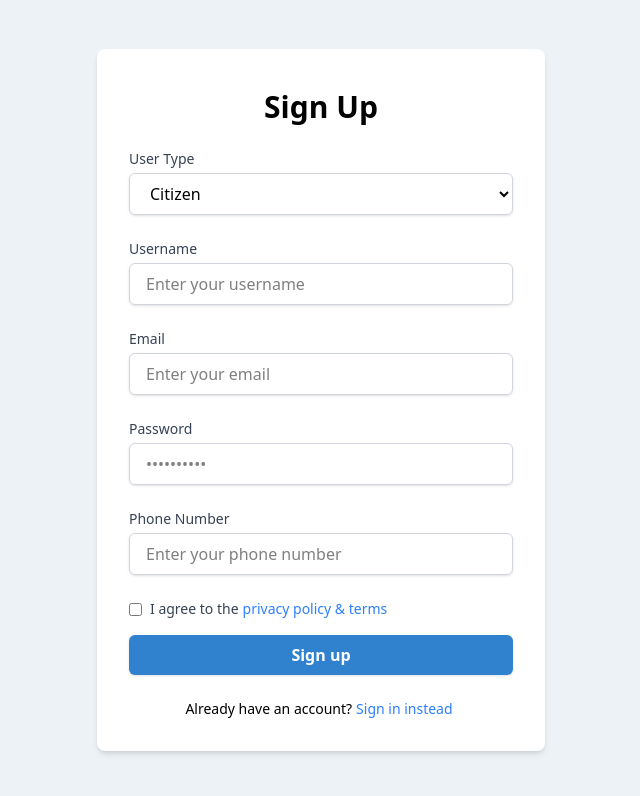
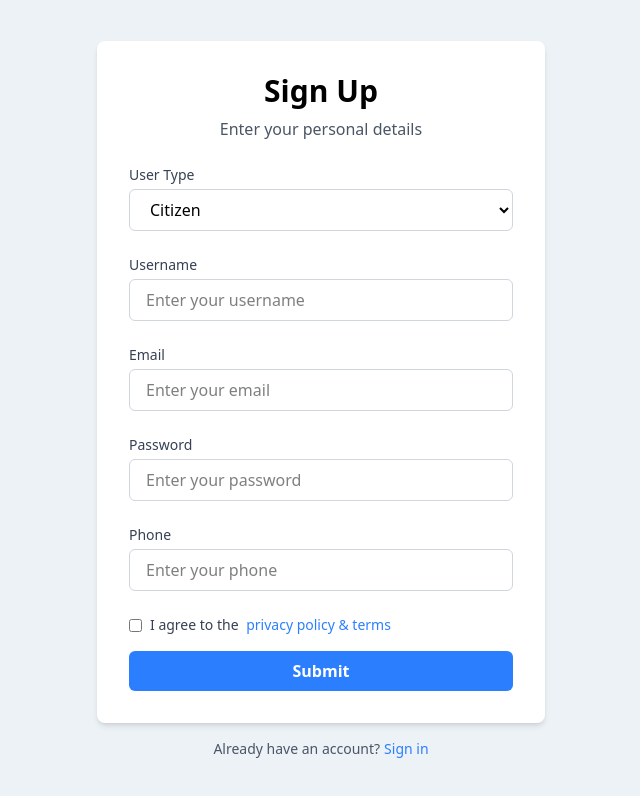
Before and after one commit to Kshitij04Poojary/54-GeoGuardian, a React (Vite) app in the folder frontend/: page /register in a window 1280 px wide. Shown: the top 796 px of the page, without its empty margins (319-959 px from the left). Built offline with nearby package versions, Linux system fonts and the light colour scheme.

Commit message:
register and plus
register and plus

```diff
--- a/frontend/src/components/chats/ChatWindow.jsx
+++ b/frontend/src/components/chats/ChatWindow.jsx
@@ -4,7 +4,7 @@ import { IoMdMore } from "react-icons/io";
 
 const ChatWindow = () => {
     return (
-        <div className="flex-1 flex flex-col justify-between bg-white h-screen p-8">
+        <div className="flex-1 flex flex-col justify-between bg-white h-screen">
             {/* Header with Contact Name */}
             <div className="flex items-center justify-between p-4 border-b border-gray-300 bg-[#F9FAFC]">
                 <div className='flex'>
--- a/frontend/src/pages/Register.jsx
+++ b/frontend/src/pages/Register.jsx
@@ -1,43 +1,87 @@
 import { useState } from 'react';
-import { useNavigate } from 'react-router-dom';
 import { Link } from 'react-router-dom';
+import { Upload } from 'lucide-react';
 
 function Register() {
-    const [username, setUsername] = useState('');
-    const [name, setName] = useState('');
-    const [email, setEmail] = useState('');
-    const [password, setPassword] = useState('');
-    const [userType, setUserType] = useState('Citizen'); // Default selection
-    const [phone, setPhone] = useState('');
+    const [step, setStep] = useState(1);
+    const [formData, setFormData] = useState({
+        username: '',
+        name: '',
+        email: '',
+        password: '',
+        userType: 'Citizen',
+        phone: '',
+    });
+    const [idProof, setIdProof] = useState(null);
+    const [addressProof, setAddressProof] = useState(null);
 
-    const handleSubmit = async (e) => {
-        e.preventDefault();
-        // Handle registration logic here
+    const handleInputChange = (e) => {
+        const { name, value } = e.target;
+        setFormData((prevData) => ({
+            ...prevData,
+            [name]: value,
+        }));
     };
 
+    const handleFileUpload = (type, e) => {
+        if (e.target.files.length > 0) {
+            const file = e.target.files[0];
+            if (type === 'id') {
+                setIdProof(file);
+            } else if (type === 'address') {
+                setAddressProof(file);
+            }
+        }
+    };
+
+    const removeDocument = (type) => {
+        if (type === 'id') {
+            setIdProof(null);
+        } else if (type === 'address') {
+            setAddressProof(null);
+        }
+    };
+
+    const handleSubmit = (e) => {
+        e.preventDefault();
+        console.log("Form submitted:", { formData, idProof, addressProof });
+        // Submit form logic here
+    };
+
+    const isMultiStep = formData.userType === "NGO" || formData.userType === "Organization";
+
     return (
-        <div className="min-h-screen flex items-center justify-center bg-[#EDF2F7]">
+        <div className="min-h-screen flex items-center justify-center bg-[#EDF2F7] p-6">
             <div className="w-full max-w-md">
+                {isMultiStep && (
+                    <div className="mb-6 flex items-center justify-center">
+                        <div className="flex items-center">
+                            <div className={`w-12 h-12 rounded-full flex items-center justify-center text-sm font-semibold
+                          ${step === 1 ? 'bg-blue-500 text-white' : 'bg-green-500 text-white'}`}> 1 </div>
+                        </div>
+                        <div className="w-16 h-1 bg-gray-300 relative flex items-center">
+                            <div className={`h-1 ${step >= 2 ? 'bg-green-500' : 'bg-gray-300'} w-full`}></div>
+                        </div>
+                        <div className="flex items-center">
+                            <div className={`w-12 h-12 rounded-full flex items-center justify-center text-sm font-semibold
+                          ${step === 2 ? 'bg-blue-500 text-white' : step === 1 ? 'bg-gray-300 text-gray-600' : 'bg-green-500 text-white'}`}> 2 </div>
+                        </div>
+                    </div>
+                )}
+
                 <div className="bg-white shadow-md rounded-lg p-8">
-                    {/* Register Card */}
+                    {!isMultiStep || step === 1 ? (
+                        <>
                             <div className="text-center mb-6">
-                        <h2 className="text-3xl font-bold mt-2">Sign Up</h2>
+                                <h2 className="text-3xl font-bold">Sign Up</h2>
+                                <p className="text-gray-600 mt-2">Enter your personal details</p>
                             </div>
-                    <form id="formAuthentication" className="space-y-6" onSubmit={handleSubmit}>
 
-                        {/* User Type Dropdown */}
+                            <form className="space-y-6" onSubmit={isMultiStep ? (e) => { e.preventDefault(); setStep(2); } : handleSubmit}>
                                 <div>
-                            <label htmlFor="userType" className="block mb-1 text-sm font-medium text-gray-700">
-                                User Type
-                            </label>
-                            <select
-                                id="userType"
-                                name="userType"
-                                value={userType}
-                                onChange={(e) => setUserType(e.target.value)}
-                                className="w-full px-4 py-2 border border-gray-300 rounded-md shadow-sm focus:ring-blue-500 focus:border-blue-500"
-                                required
-                            >
+                                    <label className="block mb-1 text-sm font-medium text-gray-700">User Type</label>
+                                    <select name="userType" value={formData.userType} onChange={handleInputChange}
+                                        className="w-full px-4 py-2 border border-gray-300 rounded-md focus:ring-blue-500 focus:border-blue-500">
                                         <option value="Admin">Admin</option>
                                         <option value="Organization">Organization</option>
                                         <option value="NGO">NGO</option>
@@ -45,92 +89,89 @@ function Register() {
                                     </select>
                                 </div>
 
-                        {/* Username Input */}
-                        <div>
-                            <label htmlFor="username" className="block mb-1 text-sm font-medium text-gray-700">Username</label>
-                            <input
-                                type="text"
-                                className="w-full px-4 py-2 border border-gray-300 rounded-md shadow-sm focus:ring-blue-500 focus:border-blue-500"
-                                id="username"
-                                name="username"
-                                value={username}
-                                onChange={e => setUsername(e.target.value)}
-                                placeholder="Enter your username"
-                                required
-                            />
+                                {["username", "email", "password", "phone"].map((field) => (
+                                    <div key={field}>
+                                        <label className="block mb-1 text-sm font-medium text-gray-700">
+                                            {field.charAt(0).toUpperCase() + field.slice(1)}
+                                        </label>
+                                        <input type={field === "password" ? "password" : field === "email" ? "email" : "text"}
+                                            name={field} value={formData[field]} onChange={handleInputChange}
+                                            className="w-full px-4 py-2 border border-gray-300 rounded-md focus:ring-blue-500 focus:border-blue-500"
+                                            placeholder={`Enter your ${field}`} required />
                                     </div>
+                                ))}
 
-                        {/* Email Input */}
-                        <div>
-                            <label htmlFor="email" className="block mb-1 text-sm font-medium text-gray-700">Email</label>
-                            <input
-                                type="email"
-                                className="w-full px-4 py-2 border border-gray-300 rounded-md shadow-sm focus:ring-blue-500 focus:border-blue-500"
-                                id="email"
-                                name="email"
-                                value={email}
-                                onChange={e => setEmail(e.target.value)}
-                                placeholder="Enter your email"
-                                required
-                            />
-                        </div>
-
-                        {/* Password Input */}
-                        <div>
-                            <label htmlFor="password" className="block mb-1 text-sm font-medium text-gray-700">Password</label>
-                            <input
-                                type="password"
-                                className="w-full px-4 py-2 border border-gray-300 rounded-md shadow-sm focus:ring-blue-500 focus:border-blue-500"
-                                id="password"
-                                name="password"
-                                value={password}
-                                onChange={e => setPassword(e.target.value)}
-                                placeholder="••••••••••"
-                                required
-                            />
-                        </div>
-
-                        {/* Phone Number Input */}
-                        <div>
-                            <label htmlFor="phone" className="block mb-1 text-sm font-medium text-gray-700">Phone Number</label>
-                            <input
-                                type="tel"
-                                className="w-full px-4 py-2 border border-gray-300 rounded-md shadow-sm focus:ring-blue-500 focus:border-blue-500"
-                                id="phone"
-                                name="phone"
-                                value={phone}
-                                onChange={e => setPhone(e.target.value)}
-                                placeholder="Enter your phone number"
-                                required
-                            />
-                        </div>
-
-                        {/* Agreement Checkbox */}
                                 <div className="my-4">
                                     <label className="flex items-center">
                                         <input type="checkbox" className="form-checkbox text-blue-600" required />
                                         <span className="ml-2 text-sm text-gray-700">
-                                    I agree to the
-                                    <Link to="#" className="text-blue-500 mx-1">privacy policy & terms</Link>
+                                            I agree to the <Link to="#" className="text-blue-500 mx-1">privacy policy & terms</Link>
                                         </span>
                                     </label>
                                 </div>
 
-                        {/* Submit Button */}
-                        <button
-                            type="submit"
-                            className="w-full py-2 px-4 bg-[#3182ce] hover:bg-[#2B6CB0] text-white font-semibold rounded-md shadow-sm focus:outline-none focus:ring-2 focus:ring-blue-500 focus:ring-opacity-50"
-                        >
-                            Sign up
+                                <button type="submit" className="w-full py-2 px-4 bg-blue-500 hover:bg-blue-600 text-white font-semibold rounded-md transition-colors">
+                                    {isMultiStep ? "Next" : "Submit"}
                                 </button>
                             </form>
+                        </>
+                    ) : (
+                        <>
+                            <div className="text-center mb-6">
+                                <h2 className="text-3xl font-bold">Upload Documents</h2>
+                                <p className="text-gray-600 mt-2">Please provide verification documents</p>
+                            </div>
 
-                    {/* Sign In Link */}
-                    <p className="text-center text-sm mt-6">
-                        <span>Already have an account?</span>
-                        <Link to="/login" className="text-blue-500 hover:underline mx-1">Sign in instead</Link>
-                    </p>
+                            <form onSubmit={handleSubmit} className="space-y-6">
+                                <div className="space-y-4">
+                                    <label className="block text-sm font-medium text-gray-700">ID Proof</label>
+                                    <div className="border-2 border-dashed border-gray-300 rounded-lg p-4">
+                                        {!idProof ? (
+                                            <div className="text-center">
+                                                <Upload className="mx-auto h-8 w-8 text-gray-400" />
+                                                <label className="mt-2 cursor-pointer block">
+                                                    <input type="file" className="hidden" onChange={(e) => handleFileUpload("id", e)}
+                                                        accept=".pdf,.jpg,.jpeg,.png" />
+                                                    <span className="inline-block px-4 py-2 bg-gray-100 text-sm text-gray-700 rounded-md hover:bg-gray-200">
+                                                        Upload ID Proof
+                                                    </span>
+                                                </label>
                                             </div>
+                                        ) : (
+                                            <div className="flex items-center justify-between bg-gray-50 p-2 rounded">
+                                                <span className="text-sm truncate">{idProof.name}</span>
+                                                <button type="button" onClick={() => removeDocument("id")}
+                                                    className="text-red-500 hover:text-red-700 text-sm">
+                                                    Remove
+                                                </button>
+                                            </div>
+                                        )}
+                                    </div>
+                                </div>
+
+                                <div className="flex gap-4">
+                                    <button type="button" onClick={() => setStep(1)}
+                                        className="flex-1 py-2 px-4 bg-gray-100 hover:bg-gray-200 text-gray-700 font-semibold rounded-md transition-colors">
+                                        Back
+                                    </button>
+                                    <button type="submit"
+                                        className="flex-1 py-2 px-4 bg-green-500 hover:bg-green-600 text-white font-semibold rounded-md transition-colors">
+                                        Submit
+                                    </button>
+                                </div>
+                            </form>
+                        </>
+                    )}
+                </div>
+
+                {!isMultiStep && (
+                    <div className="mt-4 text-center text-sm text-gray-600">
+                        Already have an account?
+                        <Link to="/login" className="text-blue-500 hover:underline ml-1">
+                            Sign in
+                        </Link>
+                    </div>
+                )}
             </div>
         </div>
     );
```
Also changed, not shown: 2 other files (tests, documents, lock files or other folders). Lines whose indentation alone changed are shown as unchanged.
